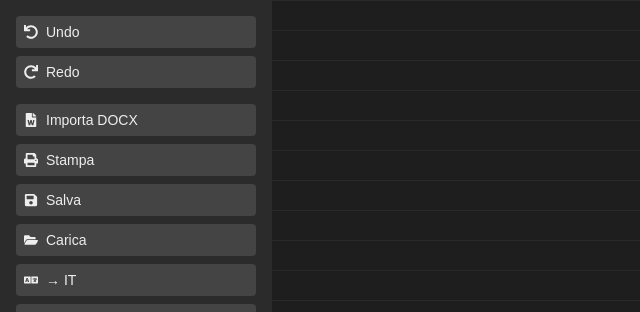
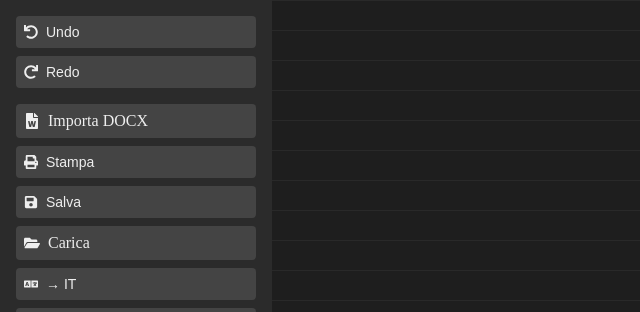
Before and after one commit to Black201278/scrivi-accordi, a React (Vite) app: page / in a window 1280 px wide. Shown: the top 312 px of the page, without its empty margins (0-640 px from the left). Built offline with nearby package versions, Linux system fonts and the light colour scheme.

Commit message:
Fix Importa/Carica file compatibili con mobile e stile uniforme

```diff
--- a/src/editor/ChordEditor.css
+++ b/src/editor/ChordEditor.css
@@ -113,3 +113,10 @@
     display: none;
   }
 }
+.force-button-label {
+  appearance: button;
+  -webkit-appearance: button;
+  line-height: normal;
+  text-align: center;
+  box-sizing: border-box;
+}
--- a/src/editor/ChordEditor.tsx
+++ b/src/editor/ChordEditor.tsx
@@ -365,15 +365,30 @@ export default function ChordEditor() {
         </button>
         <div style={{ margin:"16px 0" }} />
         {/* Importa/Stampa/Salva/Carica */}
-        <button onClick={()=>document.getElementById("file-input")!.click()} style={btnStyle}>
+        <label style={btnStyle as React.CSSProperties} className="force-button-label">
           <FaFileWord /> Importa DOCX
-        </button>
+          <input
+            type="file"
+            accept=".docx"
+            onChange={handleFile}
+            style={{ display: "none" }}
+          />
+        </label>
+
+
         <input id="file-input" type="file" accept=".docx" onChange={handleFile} style={{ display:"none" }}/>
         <button onClick={exportPrint} style={btnStyle}><FaPrint /> Stampa</button>
         <button onClick={handleSave} style={btnStyle}><FaSave  /> Salva</button>
-        <button onClick={()=>document.getElementById("load-input")!.click()} style={btnStyle}>
+        <label style={btnStyle as React.CSSProperties} className="force-button-label">
           <FaFolderOpen /> Carica
-        </button>
+          <input
+            type="file"
+            accept=".json"
+            onChange={handleLoad}
+            style={{ display: "none" }}
+          />
+        </label>
+
         <input id="load-input" type="file" accept=".json" onChange={handleLoad} style={{ display:"none" }}/>
         {/* Converti / Transpose */}
         <button onClick={convertAllItalian} style={btnStyle}>
```
